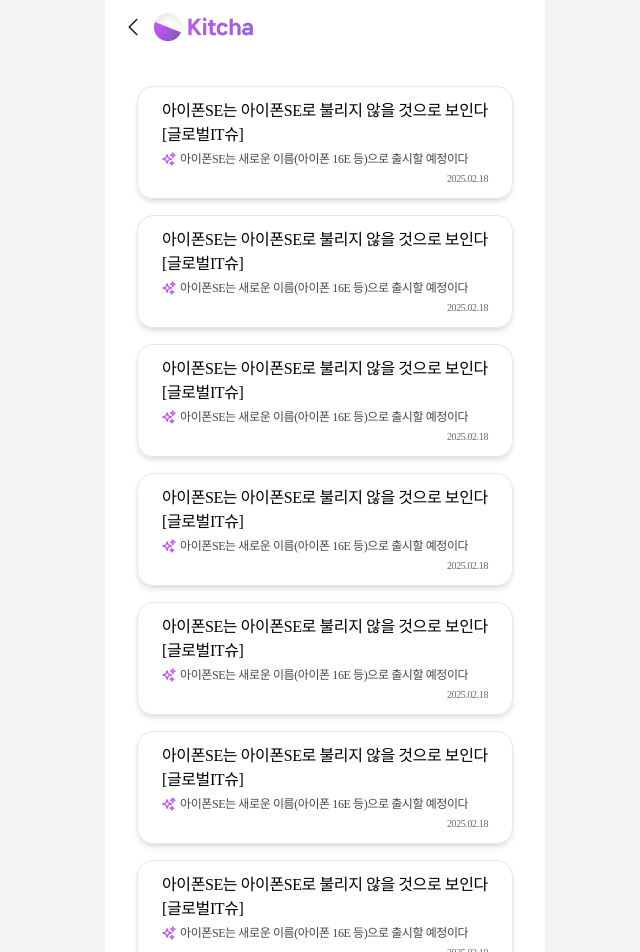
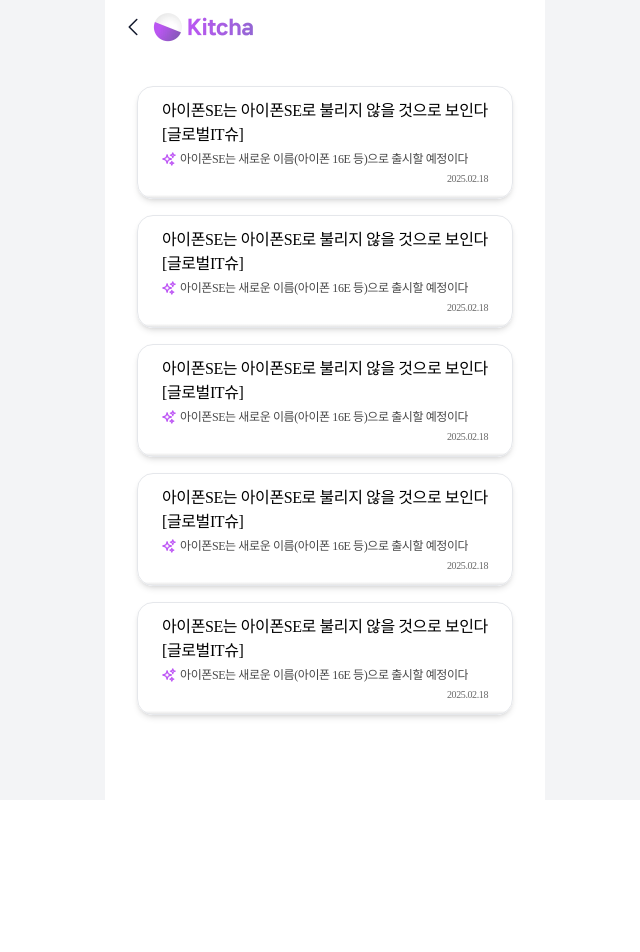
Before and after one commit to MSA-Kitcha/MSA-Kitcha-FE, a React (Vite) app: page /news in a window 1280 px wide. Shown: the top 952 px of the page, without its empty margins (315-955 px from the left). After the commit the page ends 800 px from the top, so only its background shows below. Built offline with nearby package versions, Linux system fonts and the light colour scheme; a web font is replaced by a local one.

Commit message:
Fix: news 디자인 수정 및 a 태그 영역 수정

```diff
--- a/src/constants/newslist/newsData.js
+++ b/src/constants/newslist/newsData.js
@@ -2,51 +2,42 @@ const newsData = [
   {
     news_title: '아이폰SE는 아이폰SE로 불리지 않을 것으로 보인다[글로벌IT슈]',
     short_summary: '아이폰SE는 새로운 이름(아이폰 16E 등)으로 출시할 예정이다',
-    long_summary: '애플이 새로운 아이폰SE를 기존 SE라는 이름이 아닌 아이폰16E 또는 그와 유사한 명칭으로 출시할 가능성이 높다는 보도가 나왔다.\n새로운 모델은 기존보다 성능이 대폭 업그레이드될 예정으로, 아이폰 16시리즈와 동일한 A18칩을 탑재하고, 애플의 ai기능과 챗GPT 연계 기능도 지원할 것으로 보인다.\n또한 기존 4.7인치 디스플레이스에서 6.1인치로 확대되며, 가격은 약 500달러(약 66만 원) 수준으로 예상된다.\n팀 쿡 애플 CEO는 19일 신제품 발표를 앞두고 새로운 제품 출시를 암시하는 메시지를 남기며 기대감을 높였다.',
+    long_summary:
+      '애플이 새로운 아이폰SE를 기존 SE라는 이름이 아닌 아이폰16E 또는 그와 유사한 명칭으로 출시할 가능성이 높다는 보도가 나왔다.\n새로운 모델은 기존보다 성능이 대폭 업그레이드될 예정으로, 아이폰 16시리즈와 동일한 A18칩을 탑재하고, 애플의 ai기능과 챗GPT 연계 기능도 지원할 것으로 보인다.\n또한 기존 4.7인치 디스플레이스에서 6.1인치로 확대되며, 가격은 약 500달러(약 66만 원) 수준으로 예상된다.\n팀 쿡 애플 CEO는 19일 신제품 발표를 앞두고 새로운 제품 출시를 암시하는 메시지를 남기며 기대감을 높였다.',
     news_date: '2025.02.18',
-    news_url: 'https://n.news.naver.com/article/014/0005309948?sid=105'
+    news_url: 'https://n.news.naver.com/article/014/0005309948?sid=105',
   },
   {
     news_title: '아이폰SE는 아이폰SE로 불리지 않을 것으로 보인다[글로벌IT슈]',
     short_summary: '아이폰SE는 새로운 이름(아이폰 16E 등)으로 출시할 예정이다',
-    long_summary: '애플이 새로운 아이폰SE를 기존 SE라는 이름이 아닌 아이폰16E 또는 그와 유사한 명칭으로 출시할 가능성이 높다는 보도가 나왔다.\n새로운 모델은 기존보다 성능이 대폭 업그레이드될 예정으로, 아이폰 16시리즈와 동일한 A18칩을 탑재하고, 애플의 ai기능과 챗GPT 연계 기능도 지원할 것으로 보인다.\n또한 기존 4.7인치 디스플레이스에서 6.1인치로 확대되며, 가격은 약 500달러(약 66만 원) 수준으로 예상된다.\n팀 쿡 애플 CEO는 19일 신제품 발표를 앞두고 새로운 제품 출시를 암시하는 메시지를 남기며 기대감을 높였다.',
+    long_summary:
+      '애플이 새로운 아이폰SE를 기존 SE라는 이름이 아닌 아이폰16E 또는 그와 유사한 명칭으로 출시할 가능성이 높다는 보도가 나왔다.\n새로운 모델은 기존보다 성능이 대폭 업그레이드될 예정으로, 아이폰 16시리즈와 동일한 A18칩을 탑재하고, 애플의 ai기능과 챗GPT 연계 기능도 지원할 것으로 보인다.\n또한 기존 4.7인치 디스플레이스에서 6.1인치로 확대되며, 가격은 약 500달러(약 66만 원) 수준으로 예상된다.\n팀 쿡 애플 CEO는 19일 신제품 발표를 앞두고 새로운 제품 출시를 암시하는 메시지를 남기며 기대감을 높였다.',
     news_date: '2025.02.18',
-    news_url: 'https://n.news.naver.com/article/014/0005309948?sid=105'
+    news_url: 'https://n.news.naver.com/article/014/0005309948?sid=105',
   },
   {
     news_title: '아이폰SE는 아이폰SE로 불리지 않을 것으로 보인다[글로벌IT슈]',
     short_summary: '아이폰SE는 새로운 이름(아이폰 16E 등)으로 출시할 예정이다',
-    long_summary: '애플이 새로운 아이폰SE를 기존 SE라는 이름이 아닌 아이폰16E 또는 그와 유사한 명칭으로 출시할 가능성이 높다는 보도가 나왔다.\n새로운 모델은 기존보다 성능이 대폭 업그레이드될 예정으로, 아이폰 16시리즈와 동일한 A18칩을 탑재하고, 애플의 ai기능과 챗GPT 연계 기능도 지원할 것으로 보인다.\n또한 기존 4.7인치 디스플레이스에서 6.1인치로 확대되며, 가격은 약 500달러(약 66만 원) 수준으로 예상된다.\n팀 쿡 애플 CEO는 19일 신제품 발표를 앞두고 새로운 제품 출시를 암시하는 메시지를 남기며 기대감을 높였다.',
+    long_summary:
+      '애플이 새로운 아이폰SE를 기존 SE라는 이름이 아닌 아이폰16E 또는 그와 유사한 명칭으로 출시할 가능성이 높다는 보도가 나왔다.\n새로운 모델은 기존보다 성능이 대폭 업그레이드될 예정으로, 아이폰 16시리즈와 동일한 A18칩을 탑재하고, 애플의 ai기능과 챗GPT 연계 기능도 지원할 것으로 보인다.\n또한 기존 4.7인치 디스플레이스에서 6.1인치로 확대되며, 가격은 약 500달러(약 66만 원) 수준으로 예상된다.\n팀 쿡 애플 CEO는 19일 신제품 발표를 앞두고 새로운 제품 출시를 암시하는 메시지를 남기며 기대감을 높였다.',
     news_date: '2025.02.18',
-    news_url: 'https://n.news.naver.com/article/014/0005309948?sid=105'
+    news_url: 'https://n.news.naver.com/article/014/0005309948?sid=105',
   },
   {
     news_title: '아이폰SE는 아이폰SE로 불리지 않을 것으로 보인다[글로벌IT슈]',
     short_summary: '아이폰SE는 새로운 이름(아이폰 16E 등)으로 출시할 예정이다',
-    long_summary: '애플이 새로운 아이폰SE를 기존 SE라는 이름이 아닌 아이폰16E 또는 그와 유사한 명칭으로 출시할 가능성이 높다는 보도가 나왔다.\n새로운 모델은 기존보다 성능이 대폭 업그레이드될 예정으로, 아이폰 16시리즈와 동일한 A18칩을 탑재하고, 애플의 ai기능과 챗GPT 연계 기능도 지원할 것으로 보인다.\n또한 기존 4.7인치 디스플레이스에서 6.1인치로 확대되며, 가격은 약 500달러(약 66만 원) 수준으로 예상된다.\n팀 쿡 애플 CEO는 19일 신제품 발표를 앞두고 새로운 제품 출시를 암시하는 메시지를 남기며 기대감을 높였다.',
+    long_summary:
+      '애플이 새로운 아이폰SE를 기존 SE라는 이름이 아닌 아이폰16E 또는 그와 유사한 명칭으로 출시할 가능성이 높다는 보도가 나왔다.\n새로운 모델은 기존보다 성능이 대폭 업그레이드될 예정으로, 아이폰 16시리즈와 동일한 A18칩을 탑재하고, 애플의 ai기능과 챗GPT 연계 기능도 지원할 것으로 보인다.\n또한 기존 4.7인치 디스플레이스에서 6.1인치로 확대되며, 가격은 약 500달러(약 66만 원) 수준으로 예상된다.\n팀 쿡 애플 CEO는 19일 신제품 발표를 앞두고 새로운 제품 출시를 암시하는 메시지를 남기며 기대감을 높였다.',
     news_date: '2025.02.18',
-    news_url: 'https://n.news.naver.com/article/014/0005309948?sid=105'
+    news_url: 'https://n.news.naver.com/article/014/0005309948?sid=105',
   },
   {
     news_title: '아이폰SE는 아이폰SE로 불리지 않을 것으로 보인다[글로벌IT슈]',
     short_summary: '아이폰SE는 새로운 이름(아이폰 16E 등)으로 출시할 예정이다',
-    long_summary: '애플이 새로운 아이폰SE를 기존 SE라는 이름이 아닌 아이폰16E 또는 그와 유사한 명칭으로 출시할 가능성이 높다는 보도가 나왔다.\n새로운 모델은 기존보다 성능이 대폭 업그레이드될 예정으로, 아이폰 16시리즈와 동일한 A18칩을 탑재하고, 애플의 ai기능과 챗GPT 연계 기능도 지원할 것으로 보인다.\n또한 기존 4.7인치 디스플레이스에서 6.1인치로 확대되며, 가격은 약 500달러(약 66만 원) 수준으로 예상된다.\n팀 쿡 애플 CEO는 19일 신제품 발표를 앞두고 새로운 제품 출시를 암시하는 메시지를 남기며 기대감을 높였다.',
+    long_summary:
+      '애플이 새로운 아이폰SE를 기존 SE라는 이름이 아닌 아이폰16E 또는 그와 유사한 명칭으로 출시할 가능성이 높다는 보도가 나왔다.\n새로운 모델은 기존보다 성능이 대폭 업그레이드될 예정으로, 아이폰 16시리즈와 동일한 A18칩을 탑재하고, 애플의 ai기능과 챗GPT 연계 기능도 지원할 것으로 보인다.\n또한 기존 4.7인치 디스플레이스에서 6.1인치로 확대되며, 가격은 약 500달러(약 66만 원) 수준으로 예상된다.\n팀 쿡 애플 CEO는 19일 신제품 발표를 앞두고 새로운 제품 출시를 암시하는 메시지를 남기며 기대감을 높였다.',
     news_date: '2025.02.18',
-    news_url: 'https://n.news.naver.com/article/014/0005309948?sid=105'
-  },
-  {
-    news_title: '아이폰SE는 아이폰SE로 불리지 않을 것으로 보인다[글로벌IT슈]',
-    short_summary: '아이폰SE는 새로운 이름(아이폰 16E 등)으로 출시할 예정이다',
-    long_summary: '애플이 새로운 아이폰SE를 기존 SE라는 이름이 아닌 아이폰16E 또는 그와 유사한 명칭으로 출시할 가능성이 높다는 보도가 나왔다.\n새로운 모델은 기존보다 성능이 대폭 업그레이드될 예정으로, 아이폰 16시리즈와 동일한 A18칩을 탑재하고, 애플의 ai기능과 챗GPT 연계 기능도 지원할 것으로 보인다.\n또한 기존 4.7인치 디스플레이스에서 6.1인치로 확대되며, 가격은 약 500달러(약 66만 원) 수준으로 예상된다.\n팀 쿡 애플 CEO는 19일 신제품 발표를 앞두고 새로운 제품 출시를 암시하는 메시지를 남기며 기대감을 높였다.',
-    news_date: '2025.02.18',
-    news_url: 'https://n.news.naver.com/article/014/0005309948?sid=105'
-  },
-  {
-    news_title: '아이폰SE는 아이폰SE로 불리지 않을 것으로 보인다[글로벌IT슈]',
-    short_summary: '아이폰SE는 새로운 이름(아이폰 16E 등)으로 출시할 예정이다',
-    long_summary: '애플이 새로운 아이폰SE를 기존 SE라는 이름이 아닌 아이폰16E 또는 그와 유사한 명칭으로 출시할 가능성이 높다는 보도가 나왔다.\n새로운 모델은 기존보다 성능이 대폭 업그레이드될 예정으로, 아이폰 16시리즈와 동일한 A18칩을 탑재하고, 애플의 ai기능과 챗GPT 연계 기능도 지원할 것으로 보인다.\n또한 기존 4.7인치 디스플레이스에서 6.1인치로 확대되며, 가격은 약 500달러(약 66만 원) 수준으로 예상된다.\n팀 쿡 애플 CEO는 19일 신제품 발표를 앞두고 새로운 제품 출시를 암시하는 메시지를 남기며 기대감을 높였다.',
-    news_date: '2025.02.18',
-    news_url: 'https://n.news.naver.com/article/014/0005309948?sid=105'
+    news_url: 'https://n.news.naver.com/article/014/0005309948?sid=105',
   },
 ];
 
--- a/src/pages/NewsListPage.jsx
+++ b/src/pages/NewsListPage.jsx
@@ -10,8 +10,8 @@ const NewsListPage = () => {
       {newsData.map((news, index) => (
         <div
           key={index}
-          className="shadow-md rounded-2xl py-3 px-6 border border-gray-200 cursor-pointer"
-          onClick={() => nav(`/news/${index}`, {state: news})}
+          className="transition duration-300 hover:bg-linear-[180deg,#FDF8FF_97%,#E6E6E6_100%] bg-linear-[180deg,#FFFFFF_97%,#E6E6E6_100%] shadow-md rounded-2xl py-3 px-6 border border-gray-200 cursor-pointer"
+          onClick={() => nav(`/news/${index}`, { state: news })}
         >
           <h2 className="text-base font-medium">{news.news_title}</h2>
           <div className="flex items-center space-x-1 py-1">
```
Also changed, not shown: src/pages/NewsDetailPage.jsx (+12 -15 lines), src/assets/webps/news/rectangle.webp (deleted).
